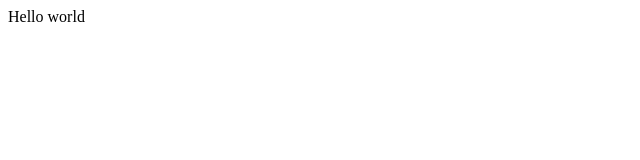
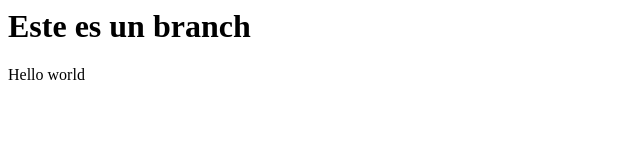
Before and after one commit to jrnavas/test, a plain HTML site: page index.html in a window 1280 px wide. Shown: the whole page, without its empty margins (0-640 px from the left). Drawn offline with Linux system fonts and the light colour scheme.

Commit message:
se agrego una etiqueta h1

```diff
--- a/index.html
+++ b/index.html
@@ -1,6 +1,8 @@
 <DOCTYPE html>
 <html>
     <body>
+        <h1>Este es un branch</h1>
         <p>Hello world</p>
+
     </body>
 </html>
```
